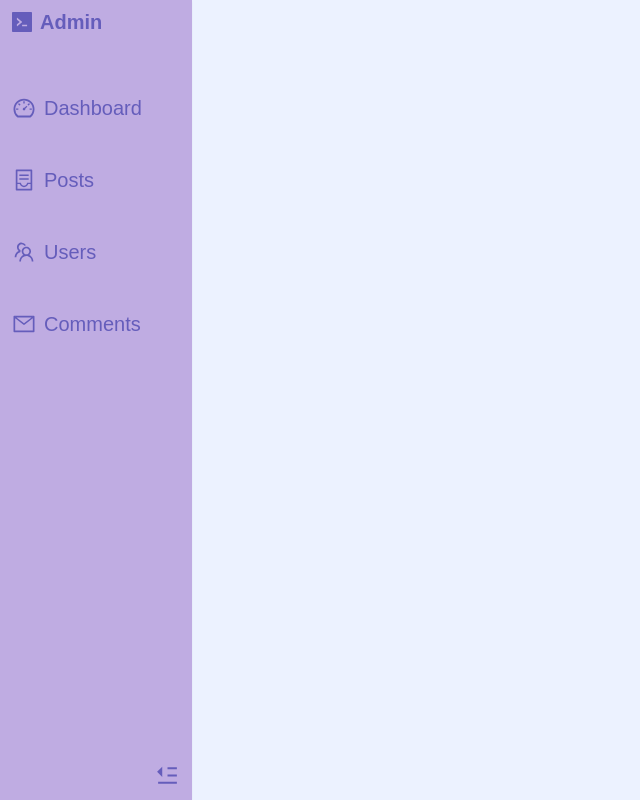
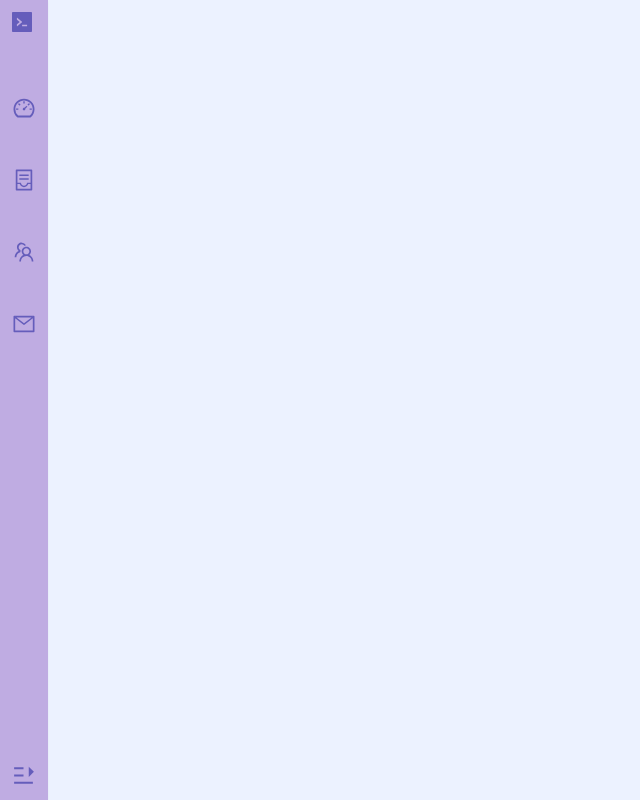
Before and after one commit to erdaboss99/NextJS-Forum, a Next.js app: page /admin in a window 1280 px wide. Shown: the whole page, without its empty margins (0-640 px from the left). Built offline with nearby package versions, Linux system fonts and the light colour scheme; a web font is replaced by a local one.

Commit message:
Change the default state of the navigation bar

```diff
--- a/src/components/common/AdminNav.tsx
+++ b/src/components/common/AdminNav.tsx
@@ -15,7 +15,7 @@ const NAV_EXPANSION = 'nav-expansion';
 
 const AdminNav: FC<AdminNavProps> = ({ navItems }): JSX.Element => {
 	const navRef = useRef<HTMLElement>(null);
-	const [expandedNav, setExpandedNav] = useState(true);
+	const [expandedNav, setExpandedNav] = useState(false);
 
 	const toggleNav = (isExpanded: boolean) => {
 		const currentNav = navRef.current;
@@ -43,14 +43,14 @@ const AdminNav: FC<AdminNavProps> = ({ navItems }): JSX.Element => {
 			setExpandedNav(newState);
 			toggleNav(!newState);
 		} else {
-			setExpandedNav(true);
+			setExpandedNav(false);
 		}
 	}, []);
 
 	return (
 		<nav
 			ref={navRef}
-			className='h-screen w-48 shadow-sm bg-secondary-light dark:bg-secondary-dark flex flex-col justify-between transition-width duration-500 overflow-hidden'>
+			className='h-screen w-12 shadow-sm bg-secondary-light dark:bg-secondary-dark flex flex-col justify-between transition-width duration-500 overflow-hidden sticky top-0'>
 			<div>
 				<Link className='flex items-center space-x-2 p-3 mb-10' href='/admin'>
 					<Logo className='fill-highlight-light dark:fill-highlight-dark w-5 h-5' />
```
